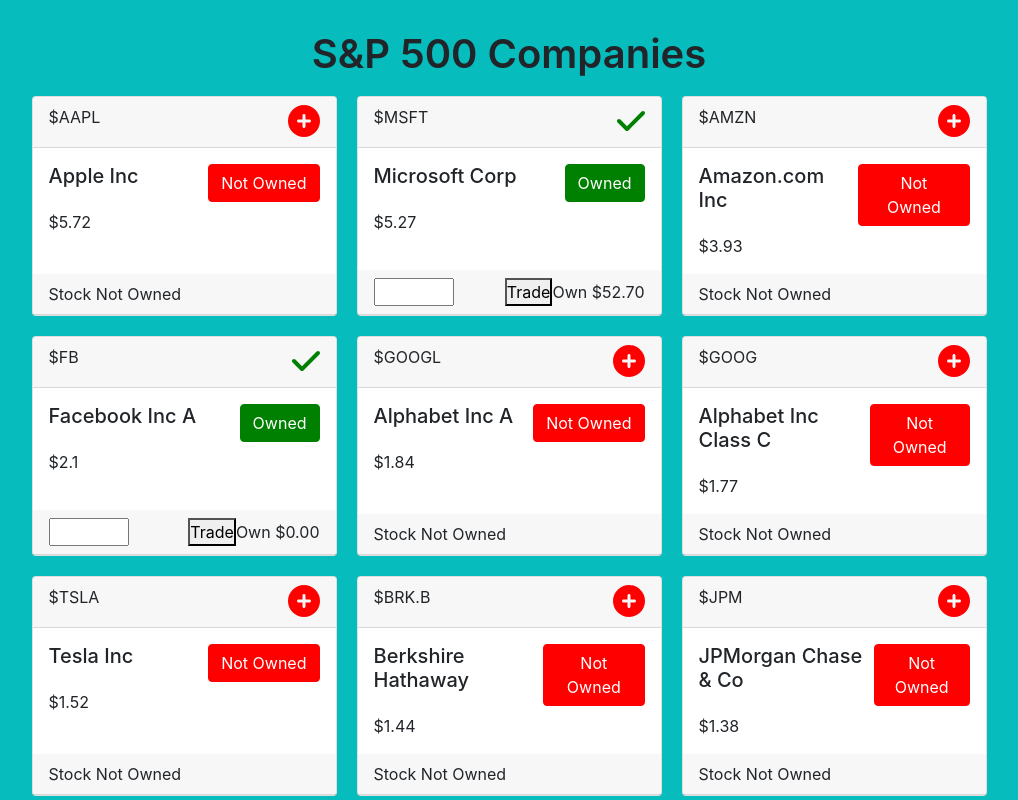
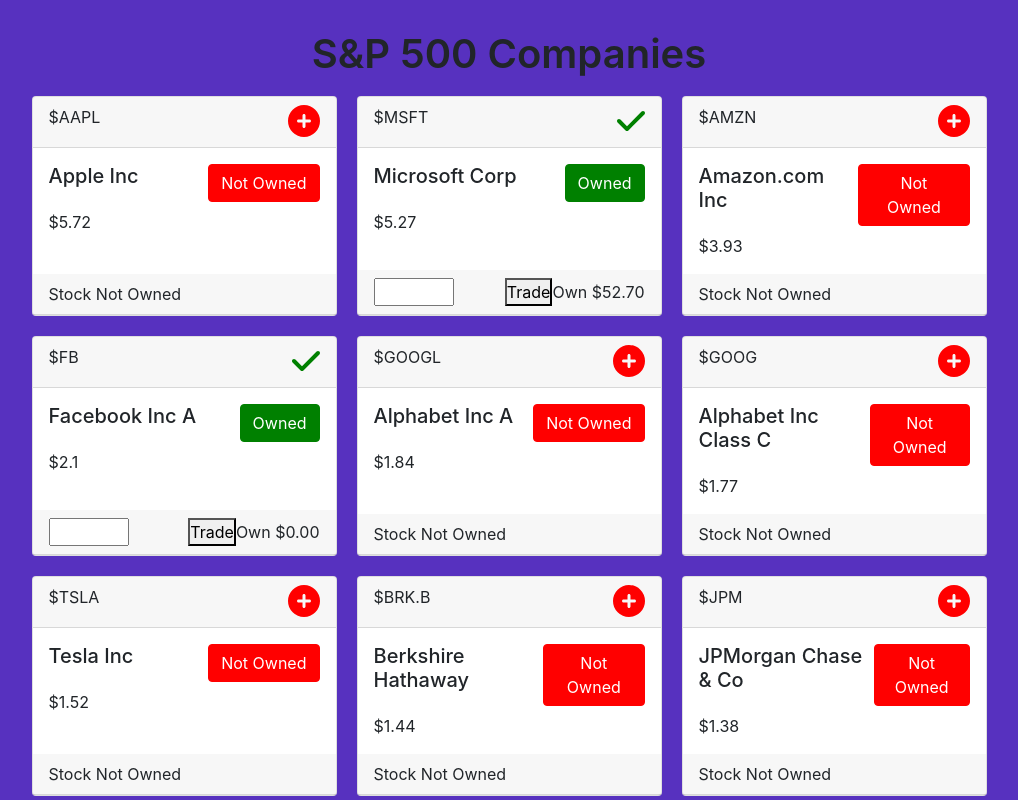
Before and after one commit to mbpod10/react-components, a React (Create React App) app: page / in a window 1280 px wide. Shown: the top 800 px of the page, without its empty margins (131-1149 px from the left). Built offline with nearby package versions, Linux system fonts and the light colour scheme.

Commit message:
create overlay for stock

```diff
--- a/src/App.css
+++ b/src/App.css
@@ -10,5 +10,5 @@
 }
 
 body {
-  background-color: rgb(7, 188, 188);
+  background-color: rgb(87, 49, 191);
 }
```
